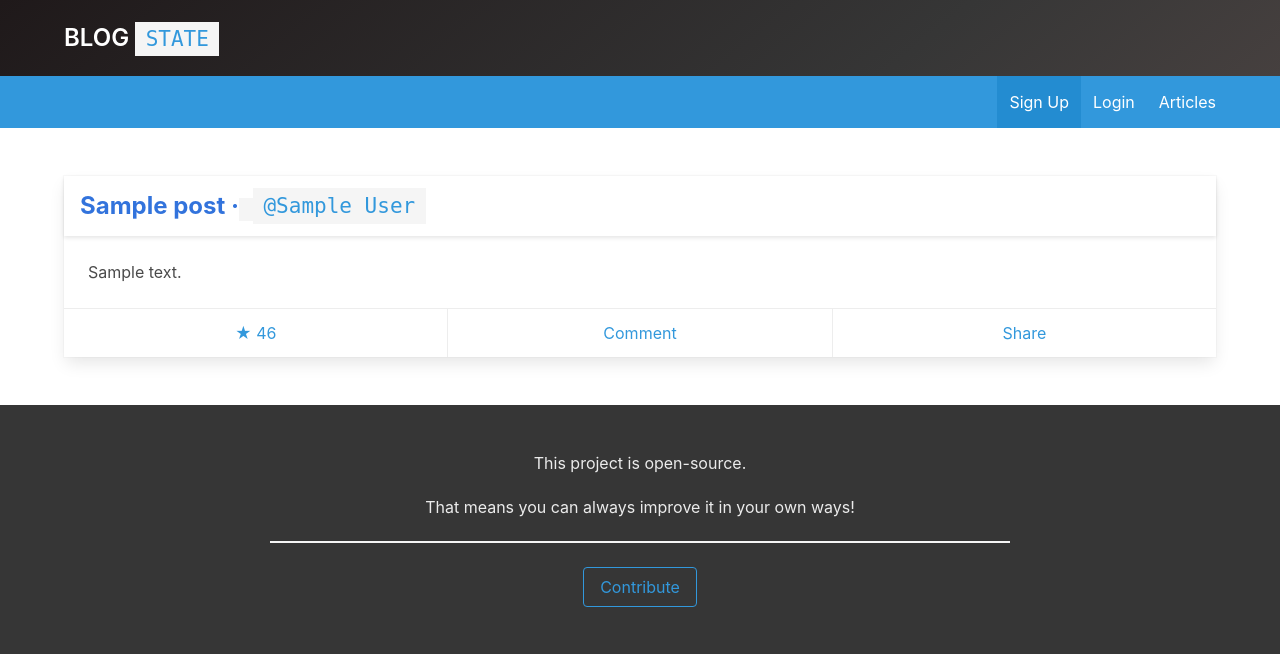
After one commit to roshnet/blogstate-refactor, a Flask app: template blogstate/templates/posts.html in a window 1280 px wide. The commit adds this page. Shown: the top 654 px of the page. Run offline with Flask 2, Linux system fonts and the light colour scheme; the template is opened without the code that fills it: most values are stand-ins (such as "Sample title", 1, 10 or a date in 2020).

Commit message:
feat: Fetch all posts from specified user

```diff
--- a/blogstate/api/__init__.py
+++ b/blogstate/api/__init__.py
@@ -109,3 +109,9 @@ class SecureAgent(object):
         if info['status'] == 'pass':
             return info['userinfo']
         return False
+
+    def fetch_posts(self, username, params={}):
+        endpoint = 'posts/{}'.format(username)
+        posts = self.secure_get(endpoint)
+        if posts['status'] == 'pass':
+            return posts['posts']
--- a/blogstate/routes/general/__init__.py
+++ b/blogstate/routes/general/__init__.py
@@ -3,3 +3,4 @@ Route definitions for public routes.
 """
 
 import blogstate.routes.general.home
+import blogstate.routes.general.blog
--- a/blogstate/templates/base.html
+++ b/blogstate/templates/base.html
@@ -34,6 +34,7 @@
 
 <!-- Content blocks -->
 {% block login %}{% endblock %}
-{% block signup %} {% endblock %}
+{% block signup %}{% endblock %}
+{% block posts %}{% endblock %}
 
 {% endblock %}
--- /dev/null
+++ b/blogstate/templates/posts.html
@@ -0,0 +1,44 @@
+{% if user %}
+    {% extends "inside.html" %}
+{% else %}
+    {% extends "base.html" %}
+{% endif %}
+
+{% block posts %}
+
+<section class="section">
+    <div class="container">
+        {% for post in posts %}
+        <div class="card">
+            <a href="/{{ author }}/post/{{ post.url_id }}">
+                <header class="card-header">
+                    <p class="card-header-title subtitle is-4 has-text-grey">
+                        {{ post.title }}
+                        &middot;
+                        <span class="subtitle is-6">
+                            <code>
+                                <a href="#" class="has-text-info">
+                                    @{{ postauthor }}
+                                </a>
+                            </code>
+                        </span>
+                    </p>
+                </header>
+            </a>
+            <div class="card-content">
+                <div class="content">
+                    {{ post.body }}
+                </div>
+            </div>
+            <footer class="card-footer">
+                <a href="#" class="card-footer-item has-text-info">&starf; 46</a>
+                <a href="#" class="card-footer-item has-text-info">Comment</a>
+                <a href="#" class="card-footer-item has-text-info">Share</a>
+            </footer>
+        </div>
+        {% endfor %}
+    </div>
+</section>
+
+
+{% endblock %}
```
Also changed, not shown: blogstate/routes/general/blog.py (added, +18 -0 lines).
